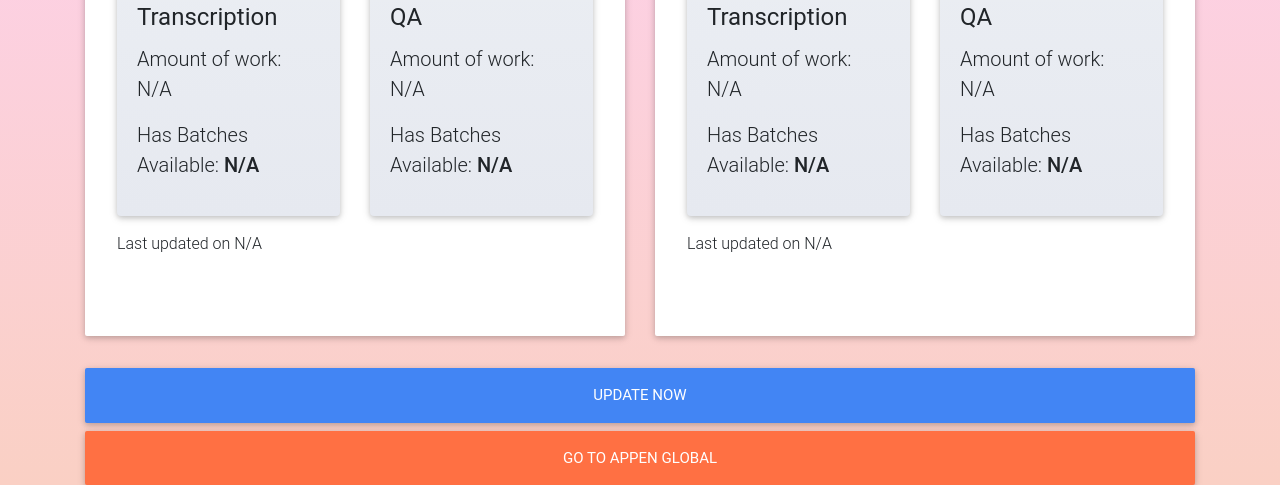
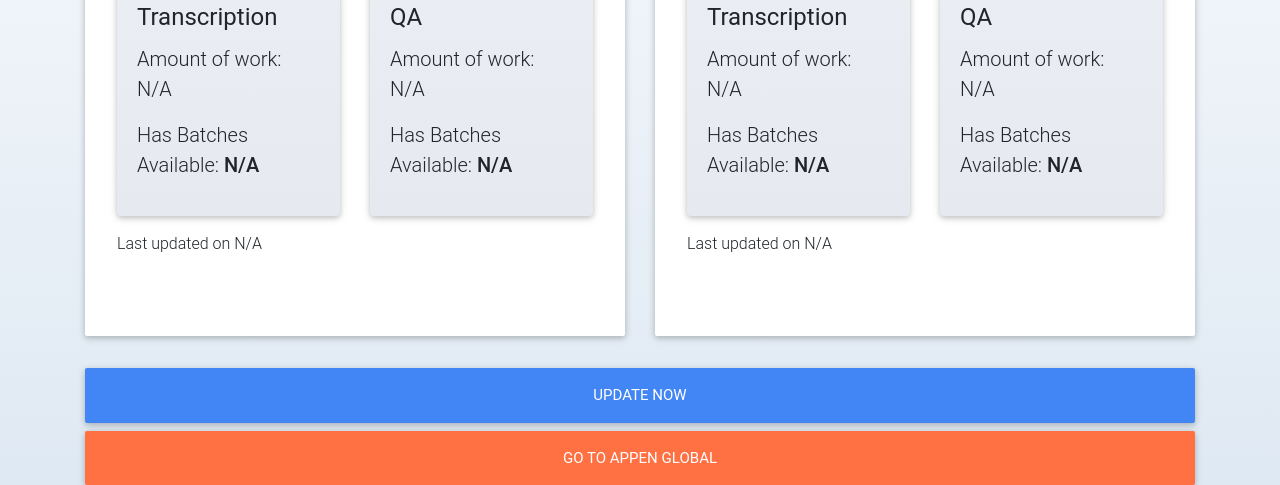
Before and after one commit to Kalaborative/AppenBatch, a Flask app: page / in a window 1280 px wide. Shown: the part 508-993 px from the top of the page. Run offline with Flask 2, Linux system fonts and the light colour scheme; some libraries are stand-ins or nearby versions.

Commit message:
update background colors

```diff
--- a/static/css/appen.css
+++ b/static/css/appen.css
@@ -3,7 +3,7 @@
 }
 
 body {
-  background-image: linear-gradient(to top, #fad0c4 0%, #ffd1ff 100%);
+  background-image: linear-gradient(to top, #dfe9f3 0%, white 100%);
 }
 
 .snow {
```
